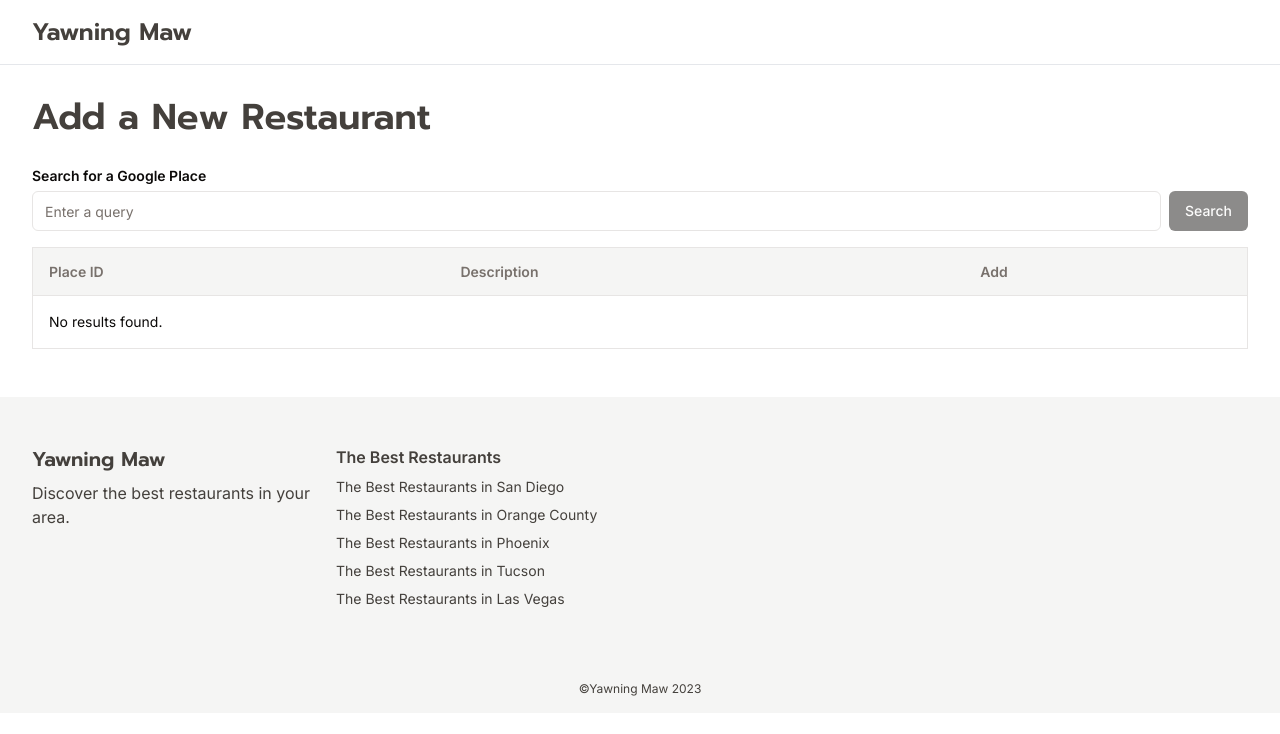
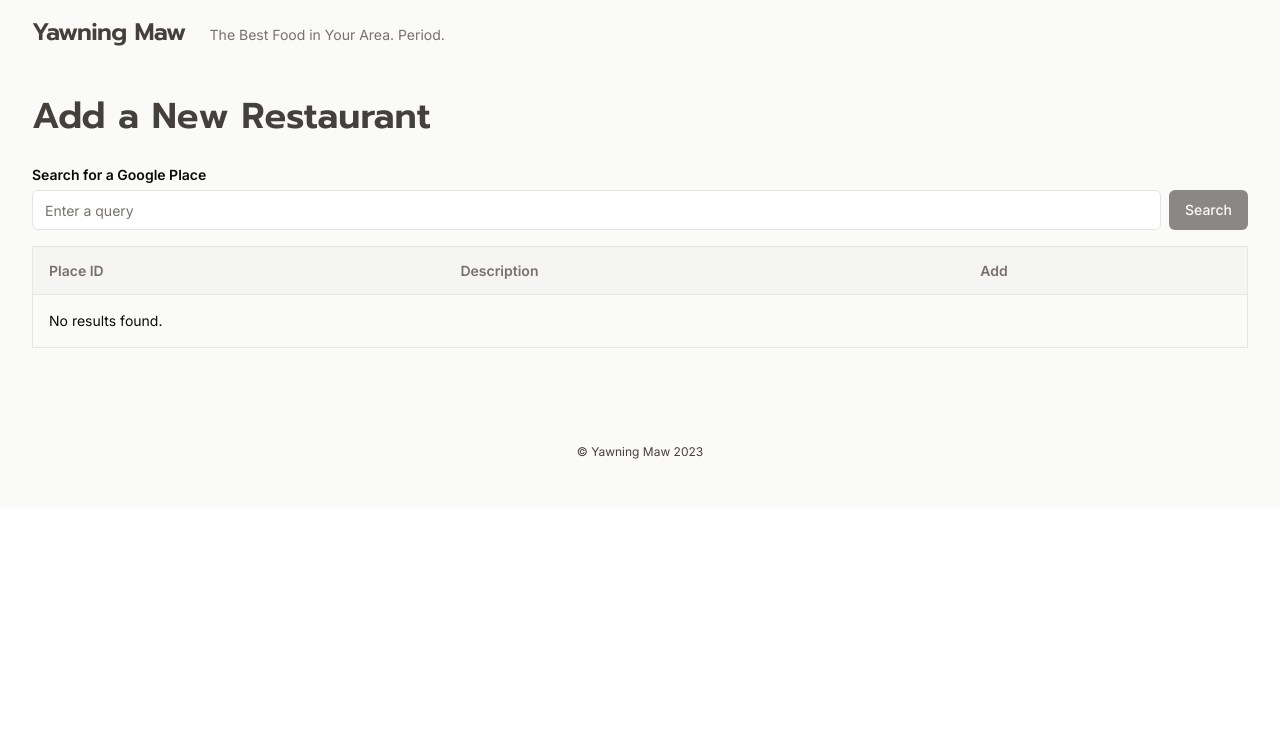
Before and after one commit to pnewsam/yawning-maw, a Next.js app: page /restaurants/new in a window 1280 px wide. Shown: the top 734 px of the page. Built offline with nearby package versions, Linux system fonts and the light colour scheme.

Commit message:
Introduces list UI.

```diff
--- a/src/components/AppLayout.tsx
+++ b/src/components/AppLayout.tsx
@@ -21,7 +21,7 @@ export const BaseAppLayout = ({ children, className }: Props) => {
   }
 
   return (
-    <div className={clsx("min-h-full", className)}>
+    <div className={clsx("min-h-full bg-stone-50", className)}>
       <Navbar />
       {children}
       <Toaster />
--- a/src/components/Footer.tsx
+++ b/src/components/Footer.tsx
@@ -1,56 +1,5 @@
-const links = [
-  {
-    title: "The Best Restaurants in San Diego",
-    url: "/best-restaurants-in-san-diego",
-  },
-  {
-    title: "The Best Restaurants in Orange County",
-    url: "/best-restaurants-in-orange-county",
-  },
-  {
-    title: "The Best Restaurants in Phoenix",
-    url: "/best-restaurants-in-phoenix",
-  },
-  {
-    title: "The Best Restaurants in Tucson",
-    url: "/best-restaurants-in-tucson",
-  },
-  {
-    title: "The Best Restaurants in Las Vegas",
-    url: "/best-restaurants-in-las-vegas",
-  },
-];
-
 export const Footer = () => (
-  <footer className="bg-stone-100">
-    <div className="CONTENT py-12 grid grid-cols-4">
-      <div className="pr-6">
-        <h5 className="font-display text-stone-700 text-xl mb-2">
-          Yawning Maw
-        </h5>
-        <p className="text-stone-700">
-          Discover the best restaurants in your area.
-        </p>
-      </div>
-      <div>
-        <h5 className="text-stone-700 font-semibold mb-2">
-          The Best Restaurants
-        </h5>
-        <div>
-          {links.map((link) => (
-            <a
-              key={link.url}
-              className="block text-sm text-stone-700 mb-2"
-              href={link.url}
-            >
-              {link.title}
-            </a>
-          ))}
-        </div>
-      </div>
-    </div>
-    <div className="py-4">
-      <p className="text-xs text-stone-700 text-center">©Yawning Maw 2023</p>
-    </div>
+  <footer className="bg-stone-50 py-12">
+    <p className="text-xs text-stone-700 text-center">© Yawning Maw 2023</p>
   </footer>
 );
--- a/src/components/Navbar.tsx
+++ b/src/components/Navbar.tsx
@@ -10,15 +10,18 @@ export const Navbar = () => {
   const pathname = usePathname();
 
   return (
-    <nav className="border-b border-gray-200 w-full">
+    <nav className="w-full">
       <div className="CONTENT py-4 flex items-center justify-between">
         <div className="">
           {/* Left Section */}
-          <Link href="/">
-            <span className="font-display text-stone-700 text-2xl">
+          <Link href="/" className="mr-6">
+            <span className="font-display text-stone-700 text-2xl tracking-tight">
               Yawning Maw
             </span>
           </Link>
+          <span className="text-stone-500 text-sm">
+            The Best Food in Your Area. Period.
+          </span>
         </div>
 
         <div>
--- a/src/components/restaurantIndex/GridLayout.tsx
+++ /dev/null
@@ -1,5 +0,0 @@
-export const GridLayout = ({ children }: { children: React.ReactNode }) => (
-  <div className="grid grid-cols-1 gap-x-0 gap-y-4 sm:grid-cols-2 sm:gap-x-4 sm:gap-y-8 md:grid-cols-3 md:gap-x-6 lg:grid-cols-4 xl:gap-x-8">
-    {children}
-  </div>
-);
--- /dev/null
+++ b/src/components/restaurantIndex/ListLayout.tsx
@@ -0,0 +1,3 @@
+export const ListLayout = ({ children }: { children: React.ReactNode }) => (
+  <div>{children}</div>
+);
--- a/src/components/restaurantIndex/RestaurantCard.sub.tsx
+++ /dev/null
@@ -1,36 +0,0 @@
-import Link from "next/link";
-
-type Children = {
-  children: React.ReactNode;
-};
-
-export const Name = ({ children }: Children) => (
-  <p className="pointer-events-none mt-2 block truncate text-xl font-display font-semibold text-stone-700">
-    {children}
-  </p>
-);
-
-export const Neighborhood = ({ children }: Children) => (
-  <p className="pointer-events-none block text-sm text-stone-500">{children}</p>
-);
-
-export const Genres = ({ children }: Children) => (
-  <p className="pointer-events-none block text-sm text-stone-500">{children}</p>
-);
-
-export const PhotoLinkButton = ({
-  href,
-  children,
-}: {
-  href: string;
-} & Children) => (
-  <div className="group aspect-h-7 aspect-w-10 block w-full overflow-hidden rounded-lg bg-stone-100 border border-stone-200">
-    <Link href={href}>
-      <figure className="w-full h-auto">
-        {children || (
-          <div className="w-[300px] h-[200px] relative max-w-full" />
-        )}
-      </figure>
-    </Link>
-  </div>
-);
--- a/src/components/restaurantIndex/RestaurantCard.tsx
+++ /dev/null
@@ -1,33 +0,0 @@
-import Image from "next/image";
-import { Restaurant } from "@/models";
-import interior from "@/assets/images/interior.jpg";
-import {
-  PhotoLinkButton,
-  Name,
-  Neighborhood,
-  Genres,
-} from "./RestaurantCard.sub";
-
-type Props = {
-  restaurant: Restaurant;
-};
-
-export const RestaurantCard = ({ restaurant }: Props) => {
-  const { name, neighborhood, genres } = restaurant;
-  return (
-    <div>
-      <PhotoLinkButton href={`/restaurants/${restaurant.slug}`}>
-        <Image
-          src={interior.src}
-          alt={name}
-          className="pointer-events-none object-cover group-hover:opacity-75 w-full"
-          width={300}
-          height={200}
-        />
-      </PhotoLinkButton>
-      <Name>{name}</Name>
-      <Neighborhood>{neighborhood}</Neighborhood>
-      <Genres>{genres.join(" · ")}</Genres>
-    </div>
-  );
-};
--- /dev/null
+++ b/src/components/restaurantIndex/RestaurantListCard.tsx
@@ -0,0 +1,77 @@
+import { ExternalLink } from "lucide-react";
+import { Restaurant } from "@/models";
+import { cn } from "@/lib/utils";
+import { Button } from "@/components/ui";
+
+type Props = {
+  restaurant: Restaurant;
+  first: boolean;
+  last: boolean;
+  rank: number;
+};
+
+export const RestaurantListCard = ({
+  restaurant,
+  first,
+  last,
+  rank,
+}: Props) => {
+  const { name } = restaurant;
+  return (
+    <div
+      className={cn(
+        "w-full bg-white border border-stone-200 shadow-lg py-4 px-6",
+        first && "rounded-t-xl",
+        !first && "border-t-0",
+        last && "rounded-b-xl"
+      )}
+    >
+      <div className="flex items-center gap-7 space-between">
+        <span className="font-bold font-display text-3xl text-stone-700">
+          {rank}
+        </span>
+        <div className="flex flex-grow items-center gap-2">
+          <span className="text-xl font-display font-semibold text-stone-700 whitespace-nowrap">
+            {name}
+          </span>
+          <span className="text-xl font-light"> - </span>
+          <p className="text-stone-500 text-sm font-light w-full">
+            The Best Tacos You&apos;ve Never Had
+          </p>
+        </div>
+        <div className="flex items-center gap-2">
+          <a href="/">
+            <Button
+              className="text-xs gap-2 py-[2px] h-7"
+              size="sm"
+              variant="outline"
+            >
+              OpenTable
+              <ExternalLink className="w-3 h-3" />
+            </Button>
+          </a>
+          <a href="/">
+            <Button
+              className="text-xs gap-2 h-7 border-red-300 hover:bg-red-100/50 text-red-400 hover:text-red-400 py-[2px]"
+              variant="outline"
+              size="sm"
+            >
+              Yelp
+              <ExternalLink className="w-3 h-3" />
+            </Button>
+          </a>
+          <a href="/">
+            <Button
+              className="text-xs gap-2 h-7 border-blue-300 hover:bg-blue-100/50 text-blue-400 hover:text-blue-400 py-[2px]"
+              variant="outline"
+              size="sm"
+            >
+              Google Maps
+              <ExternalLink className="w-3 h-3" />
+            </Button>
+          </a>
+        </div>
+      </div>
+    </div>
+  );
+};
--- a/src/components/restaurantIndex/_loading.tsx
+++ b/src/components/restaurantIndex/_loading.tsx
@@ -1,12 +1,12 @@
 "use client";
 
-import { GridLayout } from "./GridLayout";
+import { ListLayout } from "./ListLayout";
 import { Skeleton } from "../ui";
 
 export const Loading = () => {
   return (
     <main className="CONTENT py-8">
-      <GridLayout>
+      <ListLayout>
         {[1, 2, 3, 4, 5, 6, 7, 8, 9, 10, 11, 12].map((_, i) => (
           <div key={i} className="w-full sm:w-auto">
             <Skeleton className="sm:w-[300px] max-w-full min-h-[160px] h-auto max-h-[200px] mb-2" />
@@ -14,7 +14,7 @@ export const Loading = () => {
             <Skeleton className="w-[220px] max-w-full h-[16px]" />
           </div>
         ))}
-      </GridLayout>
+      </ListLayout>
       <hr className="py-12 w-full block border-none" />
     </main>
   );
--- a/src/components/restaurantIndex/_main.tsx
+++ b/src/components/restaurantIndex/_main.tsx
@@ -1,7 +1,7 @@
 "use client";
 
-import { RestaurantCard } from "@/components/restaurantIndex/RestaurantCard";
-import { GridLayout } from "@/components/restaurantIndex/GridLayout";
+import { RestaurantListCard } from "@/components/restaurantIndex/RestaurantListCard";
+import { ListLayout } from "@/components/restaurantIndex/ListLayout";
 import { Restaurant } from "@/models";
 
 type Props = {
@@ -11,11 +11,17 @@ type Props = {
 export const RestaurantIndex = ({ restaurants }: Props) => {
   return (
     <main className="CONTENT py-8">
-      <GridLayout>
-        {restaurants.map((restaurant) => (
-          <RestaurantCard key={restaurant.id} restaurant={restaurant} />
+      <ListLayout>
+        {restaurants.map((restaurant, idx) => (
+          <RestaurantListCard
+            key={restaurant.id}
+            restaurant={restaurant}
+            rank={idx + 1}
+            first={idx === 0}
+            last={idx === restaurants.length - 1}
+          />
         ))}
-      </GridLayout>
+      </ListLayout>
     </main>
   );
 };
--- a/src/models/restaurants/transformers.ts
+++ b/src/models/restaurants/transformers.ts
@@ -1,6 +1,10 @@
 export type RestaurantRecord = {
   id: number;
   name: string;
+  neighborhood: string;
+  address: string;
+  phoneNumber: string;
+  website: string;
   data: any;
 };
 
```
